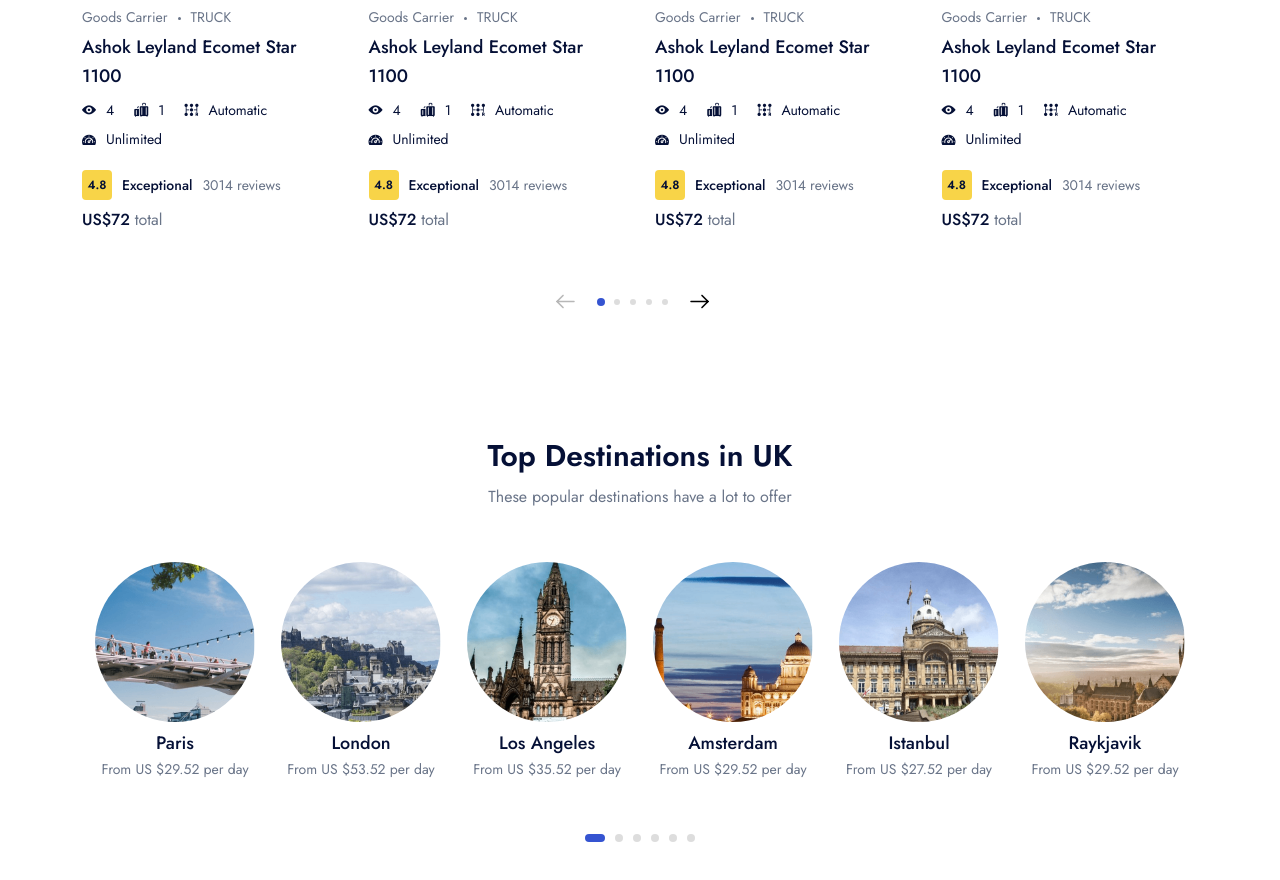
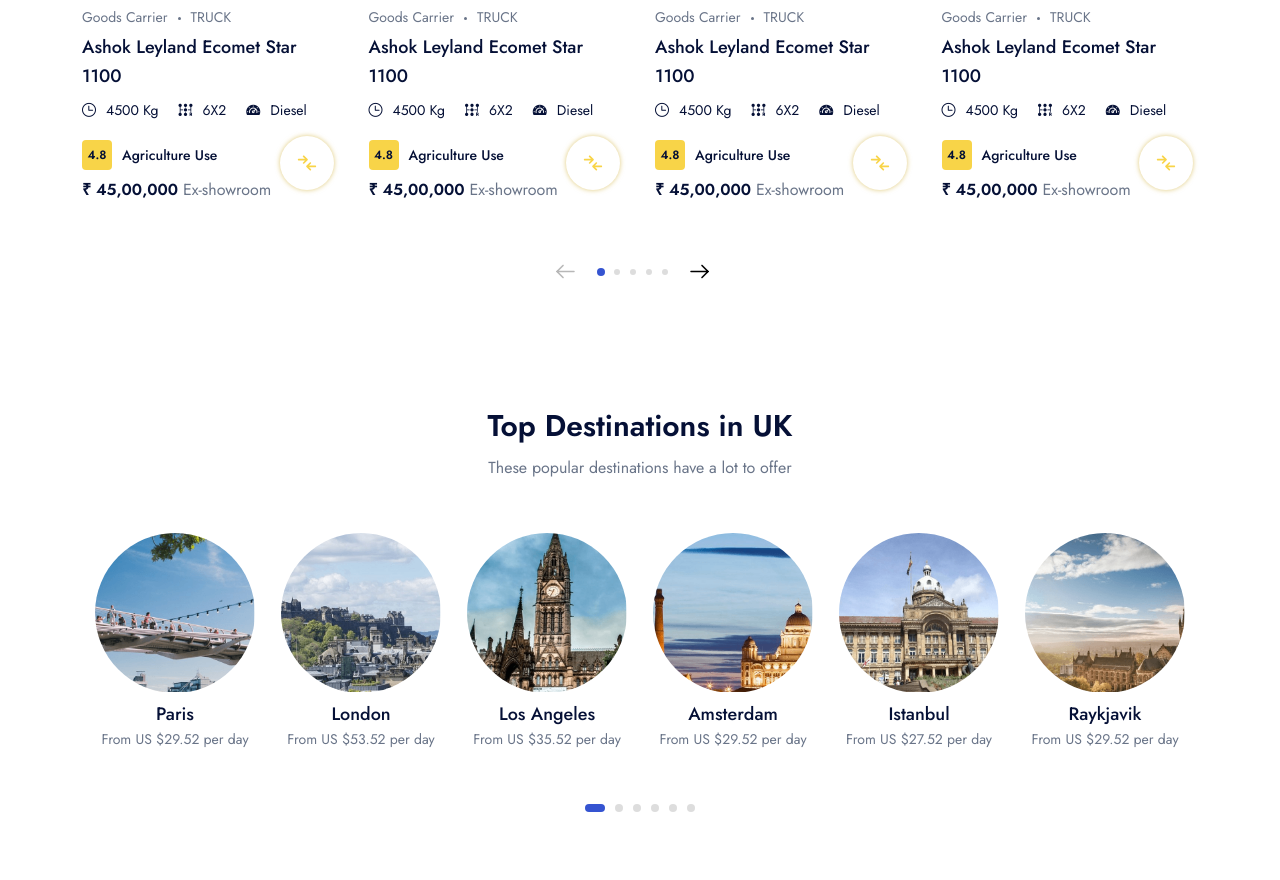
Before and after one commit to akanandhu/trucksdata-client, a Next.js app: page / in a window 1280 px wide. Shown: the part 1340-2220 px from the top of the page. Built offline with nearby package versions, Linux system fonts and the light colour scheme.

Commit message:
feat: add compare button

```diff
--- a/components/hero/hero-8/DropInput.jsx
+++ b/components/hero/hero-8/DropInput.jsx
@@ -1,5 +1,6 @@
 import { useState } from "react";
 import { BiSolidFactory } from "react-icons/bi";
+
 function DropInput(props) {
   const { dropdownDetails } = props;
   const [searchValue, setSearchValue] = useState("");
--- a/components/home/home-8/PopularCars.jsx
+++ b/components/home/home-8/PopularCars.jsx
@@ -4,6 +4,7 @@
 import { Navigation, Pagination } from "swiper";
 import carsData from "../../../data/cars";
 import isTextMatched from "../../../utils/isTextMatched";
+import CompareButton from "../../truck-card/CompareButton";
 
 const PopularCars = () => {
   return (
@@ -92,6 +93,7 @@
                     </div>
                   </div>
                 </div>
+                </Link>
                 {/* End .tourCard__image */}
 
                 <div className="carCard__content mt-10">
@@ -111,17 +113,12 @@
                   <div className="row x-gap-20 y-gap-10 items-center pt-5">
                     <div className="col-auto">
                       <div className="d-flex items-center text-14 text-dark-1">
-                        <i className="icon-eye mr-10" />
+                        <i className="icon-clock mr-10" />
                         <div className="lh-14">{item?.seat}</div>
                       </div>
                     </div>
 
-                    <div className="col-auto">
-                      <div className="d-flex items-center text-14 text-dark-1">
-                        <i className="icon-luggage mr-10" />
-                        <div className="lh-14">{item?.luggage}</div>
-                      </div>
-                    </div>
+
 
                     <div className="col-auto">
                       <div className="d-flex items-center text-14 text-dark-1">
@@ -138,28 +135,39 @@
                     </div>
                   </div>
                   {/* End .row */}
+                  <div className="d-flex align-content-center align-items-center justify-content-between  ">
 
+                  <div>
                   <div className="d-flex items-center mt-20">
                     <div className="flex-center bg-yellow-1 rounded-4 size-30 text-12 fw-600 text-dark-1">
                       {item.ratings}
                     </div>
                     <div className="text-14 text-dark-1 fw-500 ml-10">
-                      Exceptional
+                      Agriculture Use
                     </div>
-                    <div className="text-14 text-light-1 ml-10">
-                      {item?.numberOfReviews} reviews
-                    </div>
+                    {/* <div className="text-14 text-light-1 ml-10">
+                       Rice Truck
+                    </div> */}
                   </div>
                   <div className="mt-5">
                     <div className="text-light-1">
-                      <span className="fw-500 text-dark-1">
-                        US${item?.price}
+                      <span className="fw-600 text-dark-1">
+                      ₹ 45,00,000
                       </span>{" "}
-                      total
+                      Ex-showroom
                     </div>
                   </div>
+                  </div>
+
+                  {/* Compare Button */}
+                  <div className=" mr-5">
+                  <CompareButton  />
+
+                  </div>
+
+                  </div>
+
                 </div>
-              </Link>
             </div>
           </SwiperSlide>
         ))}
--- /dev/null
+++ b/components/truck-card/CompareButton.jsx
@@ -0,0 +1,32 @@
+import React, { useState } from "react";
+import CompareIcon from "./CompareIcon";
+
+const CompareButton = () => {
+  const [clicked, setClicked] = useState(false);
+
+  function handleClick() {
+    setClicked(!clicked);
+  }
+
+  const buttonGradient = clicked
+    ? "linear-gradient(129deg, #F8D448 0%, #C9A003 100%)"
+    : "white";
+
+  const iconColor = clicked ? "white" : "rgba(248, 212, 72, 1)";
+
+  return (
+    <div>
+      <button
+        style={{
+          background: buttonGradient,
+        }}
+        className="btn custom-btn  rounded-circle w-auto hover-shadow  h-auto  d-flex flex-shrink-0 p-3  align-items-center"
+        onClick={handleClick}
+      >
+        <CompareIcon color={iconColor} />
+      </button>
+    </div>
+  );
+};
+
+export default CompareButton;
--- /dev/null
+++ b/components/truck-card/CompareIcon.tsx
@@ -0,0 +1,24 @@
+import React from "react";
+
+const CompareIcon = ({ color }) => {
+  return (
+    <svg
+      xmlns="http://www.w3.org/2000/svg"
+      width="20"
+      height="20"
+      viewBox="0 0 30 30"
+      fill="none"
+    >
+      <path
+        d="M2.5 11.25H11.9825L9.11625 14.1162C8.99686 14.2315 8.90164 14.3695 8.83612 14.522C8.77061 14.6745 8.73613 14.8385 8.73469 15.0045C8.73325 15.1705 8.76487 15.3351 8.82772 15.4887C8.89057 15.6423 8.98339 15.7819 9.10076 15.8992C9.21812 16.0166 9.35769 16.1094 9.51131 16.1723C9.66493 16.2351 9.82953 16.2667 9.9955 16.2653C10.1615 16.2639 10.3255 16.2294 10.478 16.1639C10.6305 16.0983 10.7684 16.0031 10.8838 15.8837L15.8838 10.8837C16.1181 10.6493 16.2497 10.3314 16.2497 9.99998C16.2497 9.66852 16.1181 9.35064 15.8838 9.11623L10.8838 4.11623C10.7684 3.99684 10.6305 3.90161 10.478 3.8361C10.3255 3.77059 10.1615 3.73611 9.9955 3.73467C9.82953 3.73322 9.66493 3.76485 9.51131 3.8277C9.35769 3.89055 9.21812 3.98337 9.10076 4.10074C8.98339 4.2181 8.89057 4.35767 8.82772 4.51129C8.76487 4.66491 8.73325 4.82951 8.73469 4.99548C8.73613 5.16146 8.77061 5.32548 8.83612 5.47798C8.90164 5.63049 8.99686 5.76842 9.11625 5.88373L11.9825 8.74998H2.5C2.16848 8.74998 1.85054 8.88168 1.61612 9.1161C1.3817 9.35052 1.25 9.66846 1.25 9.99998C1.25 10.3315 1.3817 10.6494 1.61612 10.8839C1.85054 11.1183 2.16848 11.25 2.5 11.25Z"
+        fill="#F8D448"
+      />
+      <path
+        d="M27.5002 18.75H18.0177L20.884 15.8838C21.1117 15.648 21.2377 15.3323 21.2348 15.0045C21.232 14.6768 21.1005 14.3633 20.8687 14.1315C20.637 13.8997 20.3235 13.7683 19.9957 13.7654C19.668 13.7626 19.3522 13.8886 19.1165 14.1163L14.1165 19.1163C13.8821 19.3507 13.7505 19.6686 13.7505 20C13.7505 20.3315 13.8821 20.6494 14.1165 20.8838L19.1165 25.8838C19.3522 26.1115 19.668 26.2375 19.9957 26.2346C20.3235 26.2318 20.637 26.1003 20.8687 25.8685C21.1005 25.6368 21.232 25.3233 21.2348 24.9955C21.2377 24.6678 21.1117 24.352 20.884 24.1163L18.0177 21.25H27.5002C27.8317 21.25 28.1497 21.1183 28.3841 20.8839C28.6185 20.6495 28.7502 20.3315 28.7502 20C28.7502 19.6685 28.6185 19.3506 28.3841 19.1161C28.1497 18.8817 27.8317 18.75 27.5002 18.75Z"
+        fill="#F8D448"
+      />
+    </svg>
+  );
+};
+
+export default CompareIcon;
--- a/data/cars.js
+++ b/data/cars.js
@@ -9,10 +9,10 @@
     ratings: "4.8",
     numberOfReviews: "3014",
     price: "72",
-    seat: "4",
+    seat: "4500 Kg",
     luggage: "1",
-    transmission: "Automatic",
-    speed: "Unlimited",
+    transmission: "6X2",
+    speed: "Diesel",
     delayAnimation: "100",
   },
   {
@@ -25,10 +25,10 @@
     ratings: "4.8",
     numberOfReviews: "3014",
     price: "72",
-    seat: "4",
+    seat: "4500 Kg",
     luggage: "1",
-    transmission: "Automatic",
-    speed: "Unlimited",
+    transmission: "6X2",
+    speed: "Diesel",
     delayAnimation: "100",
   },
 
@@ -42,10 +42,10 @@
     ratings: "4.8",
     numberOfReviews: "3014",
     price: "72",
-    seat: "4",
+    seat: "4500 Kg",
     luggage: "1",
-    transmission: "Automatic",
-    speed: "Unlimited",
+    transmission: "6X2",
+    speed: "Diesel",
     delayAnimation: "100",
   },
   {
@@ -58,10 +58,10 @@
     ratings: "4.8",
     numberOfReviews: "3014",
     price: "72",
-    seat: "4",
+    seat: "4500 Kg",
     luggage: "1",
-    transmission: "Automatic",
-    speed: "Unlimited",
+    transmission: "6X2",
+    speed: "Diesel",
     delayAnimation: "100",
   },
   {
@@ -74,10 +74,10 @@
     ratings: "4.8",
     numberOfReviews: "3014",
     price: "72",
-    seat: "4",
+    seat: "4500 Kg",
     luggage: "1",
-    transmission: "Automatic",
-    speed: "Unlimited",
+    transmission: "6X2",
+    speed: "Diesel",
     delayAnimation: "100",
   },
   {
@@ -90,10 +90,10 @@
     ratings: "4.8",
     numberOfReviews: "3014",
     price: "72",
-    seat: "4",
+    seat: "4500 Kg",
     luggage: "1",
-    transmission: "Automatic",
-    speed: "Unlimited",
+    transmission: "6X2",
+    speed: "Diesel",
     delayAnimation: "100",
   },
   {
@@ -106,10 +106,10 @@
     ratings: "4.8",
     numberOfReviews: "3014",
     price: "72",
-    seat: "4",
+    seat: "4500 Kg",
     luggage: "1",
-    transmission: "Automatic",
-    speed: "Unlimited",
+    transmission: "6X2",
+    speed: "Diesel",
     delayAnimation: "100",
   },
   {
@@ -122,10 +122,10 @@
     ratings: "4.8",
     numberOfReviews: "3014",
     price: "72",
-    seat: "4",
+    seat: "4500 Kg",
     luggage: "1",
-    transmission: "Automatic",
-    speed: "Unlimited",
+    transmission: "6X2",
+    speed: "Diesel",
     delayAnimation: "100",
   },
 
@@ -139,10 +139,10 @@
     ratings: "4.8",
     numberOfReviews: "3014",
     price: "72",
-    seat: "4",
+    seat: "4500 Kg",
     luggage: "1",
-    transmission: "Automatic",
-    speed: "Unlimited",
+    transmission: "6X2",
+    speed: "Diesel",
     delayAnimation: "100",
   },
   {
@@ -155,10 +155,10 @@
     ratings: "4.8",
     numberOfReviews: "3014",
     price: "72",
-    seat: "4",
+    seat: "4500 Kg",
     luggage: "1",
-    transmission: "Automatic",
-    speed: "Unlimited",
+    transmission: "6X2",
+    speed: "Diesel",
     delayAnimation: "100",
   },
   {
@@ -171,10 +171,10 @@
     ratings: "4.8",
     numberOfReviews: "3014",
     price: "72",
-    seat: "4",
+    seat: "4500 Kg",
     luggage: "1",
-    transmission: "Automatic",
-    speed: "Unlimited",
+    transmission: "6X2",
+    speed: "Diesel",
     delayAnimation: "100",
   },
   {
@@ -187,10 +187,10 @@
     ratings: "4.8",
     numberOfReviews: "3014",
     price: "72",
-    seat: "4",
+    seat: "4500 Kg",
     luggage: "1",
-    transmission: "Automatic",
-    speed: "Unlimited",
+    transmission: "6X2",
+    speed: "Diesel",
     delayAnimation: "100",
   },
 
@@ -204,10 +204,10 @@
     ratings: "4.8",
     numberOfReviews: "3014",
     price: "72",
-    seat: "4",
+    seat: "4500 Kg",
     luggage: "1",
-    transmission: "Automatic",
-    speed: "Unlimited",
+    transmission: "6X2",
+    speed: "Diesel",
     delayAnimation: "100",
   },
   {
@@ -220,10 +220,10 @@
     ratings: "4.8",
     numberOfReviews: "3014",
     price: "72",
-    seat: "4",
+    seat: "4500 Kg",
     luggage: "1",
-    transmission: "Automatic",
-    speed: "Unlimited",
+    transmission: "6X2",
+    speed: "Diesel",
     delayAnimation: "100",
   },
   {
@@ -236,10 +236,10 @@
     ratings: "4.8",
     numberOfReviews: "3014",
     price: "72",
-    seat: "4",
+    seat: "4500 Kg",
     luggage: "1",
-    transmission: "Automatic",
-    speed: "Unlimited",
+    transmission: "6X2",
+    speed: "Diesel",
     delayAnimation: "100",
   },
 ];
--- a/public/sass/utilities/_utilities.scss
+++ b/public/sass/utilities/_utilities.scss
@@ -2151,3 +2151,14 @@
   height: 100%;
   max-height: 700px;
 }
+
+.custom-btn {
+  background: white;
+  box-shadow: 0px 0px 5px rgba(203, 166, 34, 0.60);
+  transition: box-shadow 0.3s ease;
+}
+
+.custom-btn:hover {
+  background: linear-gradient(to right, #FF5733, #FFBD33);
+  box-shadow: 0px 0px 15px rgba(203, 166, 34, 0.80);
+}
```
